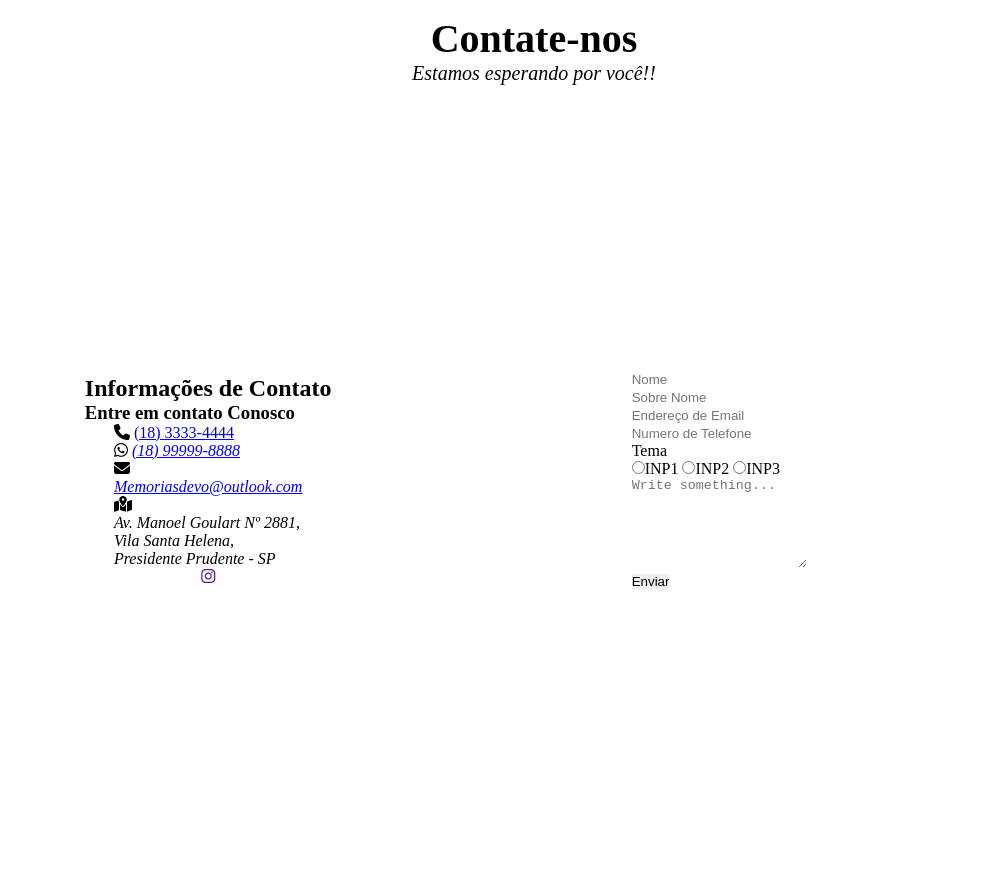
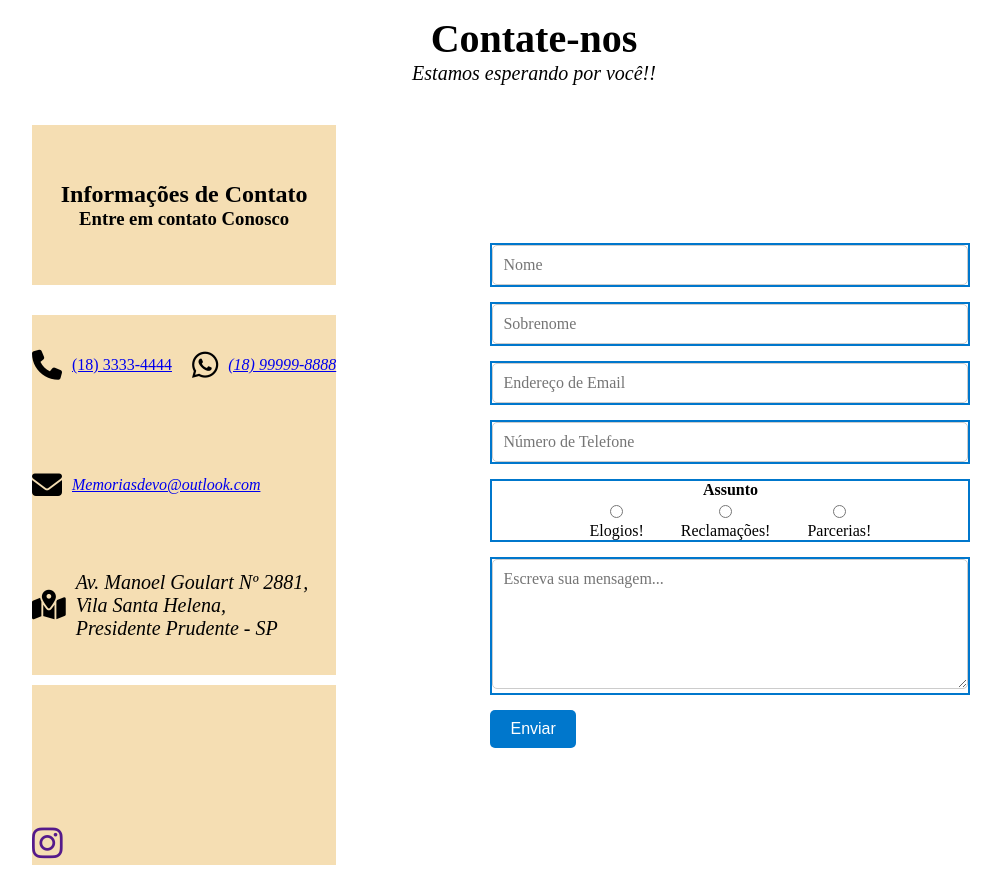
Before and after one commit to DevLuxor08/PaginadeContato, a plain HTML site: page index.html in a window 1280 px wide. Shown: the whole page, without its empty margins (106-1107 px from the left). Drawn offline with Linux system fonts and the light colour scheme.

Commit message:
Estrutura montada por completo

```diff
--- a/assets/CSS/style.css
+++ b/assets/CSS/style.css
@@ -26,12 +26,13 @@ body{
     flex-direction: column;
 }
 
-/* TITULOS */
+/* TITULO */
 .title-main{
     width: 100%;
     height: 80px;
     text-align: center;
     padding: 15px;
+    margin-bottom: 15px;
 }
 
 .title-h1{
@@ -50,14 +51,14 @@ body{
 
 }
 
-
 .left-informations{
     display: flex;
-    align-items: center;
+    align-items: flex-start;
     justify-content: center;
     flex-direction: column;
     width: 40%;
     height: 100%;
+    padding-left: 10px;
 }
 
 .right-information{
@@ -68,3 +69,124 @@ body{
     width: 70%;
     height: 100%;
 }
+
+/* TITULO DA INFORMAÇÂO*/
+.title-information{
+    display: flex;
+    width: 100%;
+    height: 160px;
+    align-items: center;
+    justify-content: center;
+    flex-direction: column;
+    margin-bottom: 30px;
+    background-color: wheat;
+}
+
+/* INFORMAÇÔES DE CONTATO */
+.contact-information{
+    display: flex;
+    flex-direction: column;
+    width: 100%;
+    background-color: wheat;
+}
+
+.iterative-information{
+    display: flex;
+    align-items: center;
+    gap: 10px;
+    margin-bottom: 20px;
+    width: 100%;
+    height: 100px;
+    background-color: wheat;
+}
+
+.fa-whatsapp, .fa-phone, .fa-envelope, .fa-map-location-dot{
+    font-size: 30px;
+    font-style: none;
+}
+
+
+
+.location-text{
+    font-size: 20px;
+}
+
+.social-media{
+    width: 100%;
+    height: 180px;
+    background-color: wheat;
+    display: flex;
+    font-size: 35px;
+    margin-top: 10px;
+    align-items: end;
+}
+
+/* FORMULARIO */
+.right-information {
+    display: flex;
+    align-items: center;
+    justify-content: center;
+    flex-direction: column;
+    width: 70%;
+    height: 100%;
+}
+
+.form-container {
+    width: 100%;
+    max-width: 500px;
+    padding-left: 20px;
+}
+
+.form-group {
+    width: 100%;
+    margin-bottom: 15px;
+    border: solid 2px #0077cc;
+}
+
+input, textarea {
+    width: 100%;
+    padding: 10px;
+    font-size: 16px;
+    border-radius: 5px;
+    border: 1px solid #ccc;
+    font-family: inherit;
+}
+
+textarea {
+    resize: vertical;
+}
+
+.radio-label {
+    font-weight: bold;
+    margin-bottom: 5px;
+    display: block;
+    text-align: center;
+    align-items: center;
+}
+
+.radio-group {
+    display: flex;
+    justify-content: center;
+    gap: 20px;
+    margin-top: 5px;
+}
+
+.radio-group label {
+    font-size: 16px;
+    text-align: center;
+}
+
+button {
+    padding: 10px 20px;
+    font-size: 16px;
+    background-color: #0077cc;
+    color: white;
+    border: none;
+    border-radius: 5px;
+    cursor: pointer;
+
+}
+
+button:hover {
+    background-color: #005fa3;
+}
--- /dev/null
+++ b/assets/JS/script.js
@@ -0,0 +1,4 @@
+function curriculo(mostrar){
+    const divArquivo =  document.getElementById('uploadArquivo');
+    divArquivo.style.display = mostrar ? 'block' : 'none';
+}
--- a/index.html
+++ b/index.html
@@ -27,6 +27,7 @@
                  <div class="content-base">
                         <!-- Lado Direito  -->
                     <div class="left-informations">
+                        <div class="container-left">
                                 <!-- Titulos das Informações -->
                             <div class="title-information">
                                 <h2>Informações de Contato</h2>
@@ -60,19 +61,19 @@
                                 <a href="" class="instagram"><i class="fa-brands fa-instagram icon-rede"></i></a>
                             </div>
                         </div>
+                    </div>
 
 
                         <!-- LADO ESQUERDO  -->
                         <div class="right-information">
-
-                            <!-- FORMULARIO -->
+                            <div class="form-container">
                               <form action="https://usebasin.com/f/58759e3a33e0" method="POST">
                                 <div class="form-group">
                                   <input type="text" name="name" placeholder="Nome" required />
                                 </div>
 
                                 <div class="form-group">
-                                <input type="text" name="last-name" placeholder="Sobre Nome" required />
+                                  <input type="text" name="last-name" placeholder="Sobrenome" required />
                                 </div>
 
                                 <div class="form-group">
@@ -80,34 +81,37 @@
                                 </div>
 
                                 <div class="form-group">
-                                <input type="number" name="telephone" placeholder="Numero de Telefone" required />
+                                  <input type="tel" name="telephone" placeholder="Número de Telefone" required />
                                 </div>
 
                                 <div class="form-group">
-                                <p>Tema</p>
-                                <input type="radio" name="Input">INP1
-                                <input type="radio" name="Input">INP2
-                                <input type="radio" name="Input">INP3
+                                  <label class="radio-label">Assunto</label>
+                                  <div class="radio-group">
+                                    <label><input type="radio" name="Input" value="INP1" onclick="curriculo(false)"/> Elogios!</label>
+                                    <label><input type="radio" name="Input" value="INP2" onclick="curriculo(false)"/> Reclamações!</label>
+                                    <label><input type="radio" name="Input" value="INP3" onclick="curriculo(true)"/> Parcerias!</label>
+                                  </div>
+                                </div>
+
+                                <div class="form-group" id="uploadArquivo" style="display: none;">
+                                    <label>Envie um anexo:</label>
+                                    <input type="file" name="arquivo" />
                                   </div>
 
                                 <div class="form-group">
-                              <textarea id="comment" name="btnEnviar" rows="6" placeholder="Write something..." ></textarea>
+                                  <textarea name="message" rows="6" placeholder="Escreva sua mensagem..." required></textarea>
                                 </div>
 
-
-
-                            <button type="submit">
-                              Enviar
-                            </button>
+                                <button type="submit">Enviar</button>
                               </form>
                             </div>
+                          </div>
+
 
                     <!-- FIM -->
                  </div>
             </section>
         </main>
-
-
-
+        <script src="./assets/JS/script.js"></script>
 </body>
 </html>
```
Lines whose indentation alone changed are shown as unchanged.
